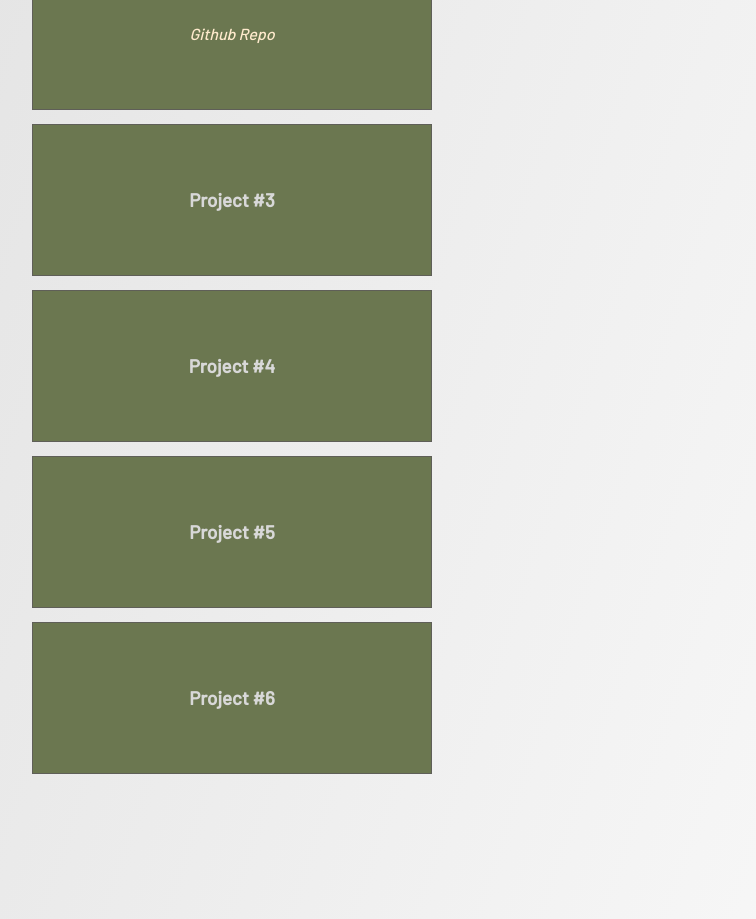
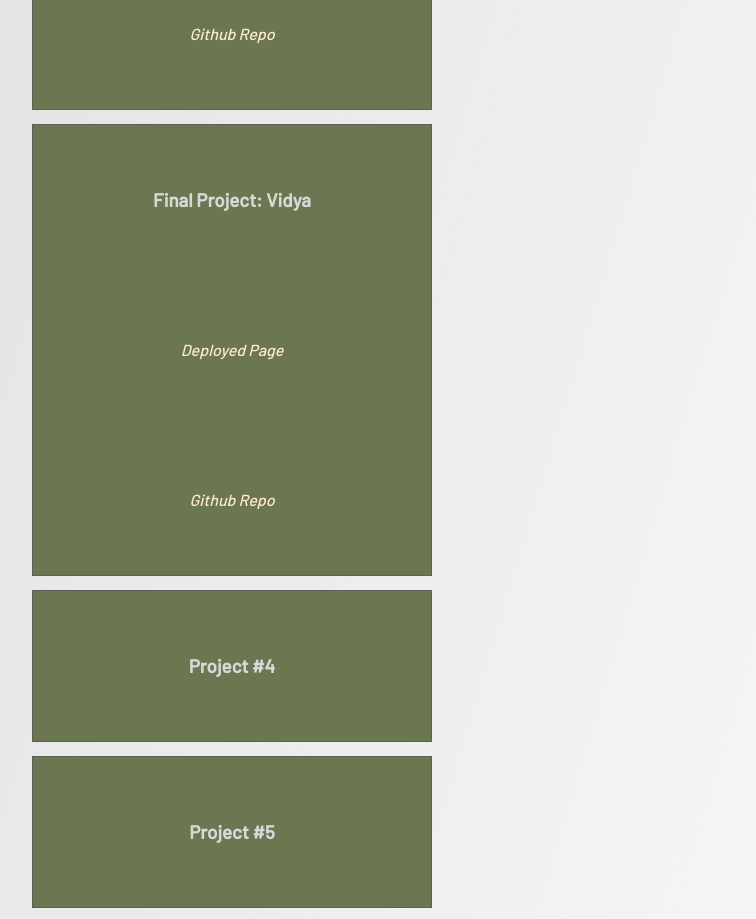
Before and after one commit to mrza1127/02-Challenge, a plain HTML site: page index.html in a window 1280 px wide. Shown: the part 2680-3599 px from the top of the page, without its empty margins (90-846 px from the left). Drawn offline with Linux system fonts and the light colour scheme.

Commit message:
added final project

```diff
--- a/index.html
+++ b/index.html
@@ -60,7 +60,11 @@
                 </div>
               </div>
               <div class="sample">
-                  <h3>Project #3</h3>
+                  <h3>Final Project: Vidya</h3>
+                  <div class="final-project">
+                        <p class="page"><a class="page-link" href= "http://35.90.139.39/#">Deployed Page</a></p>
+                        <p class="repo"><a class="repo-link" href="https://github.com/udidifier/project3">Github Repo</a></p>
+                  </div>
               </div>
               <div class="sample">
                   <h3>Project #4</h3>
```
